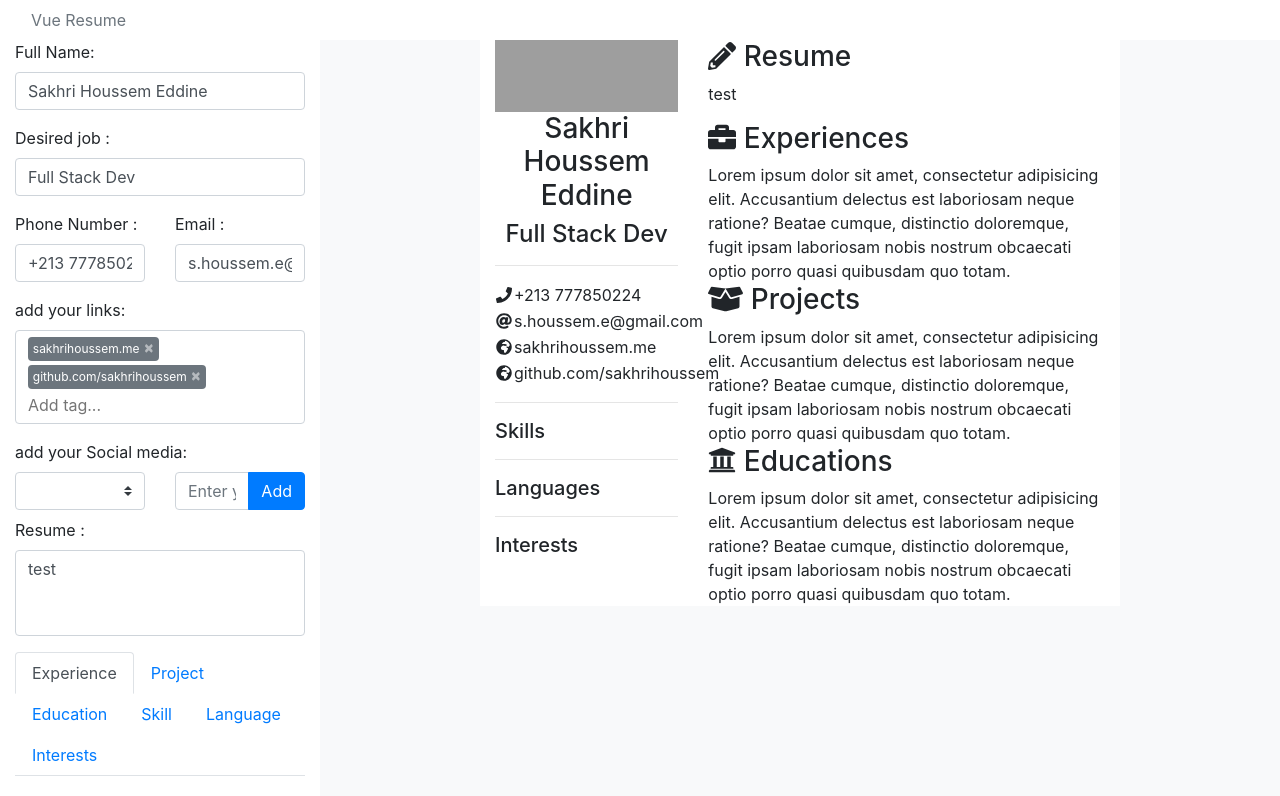
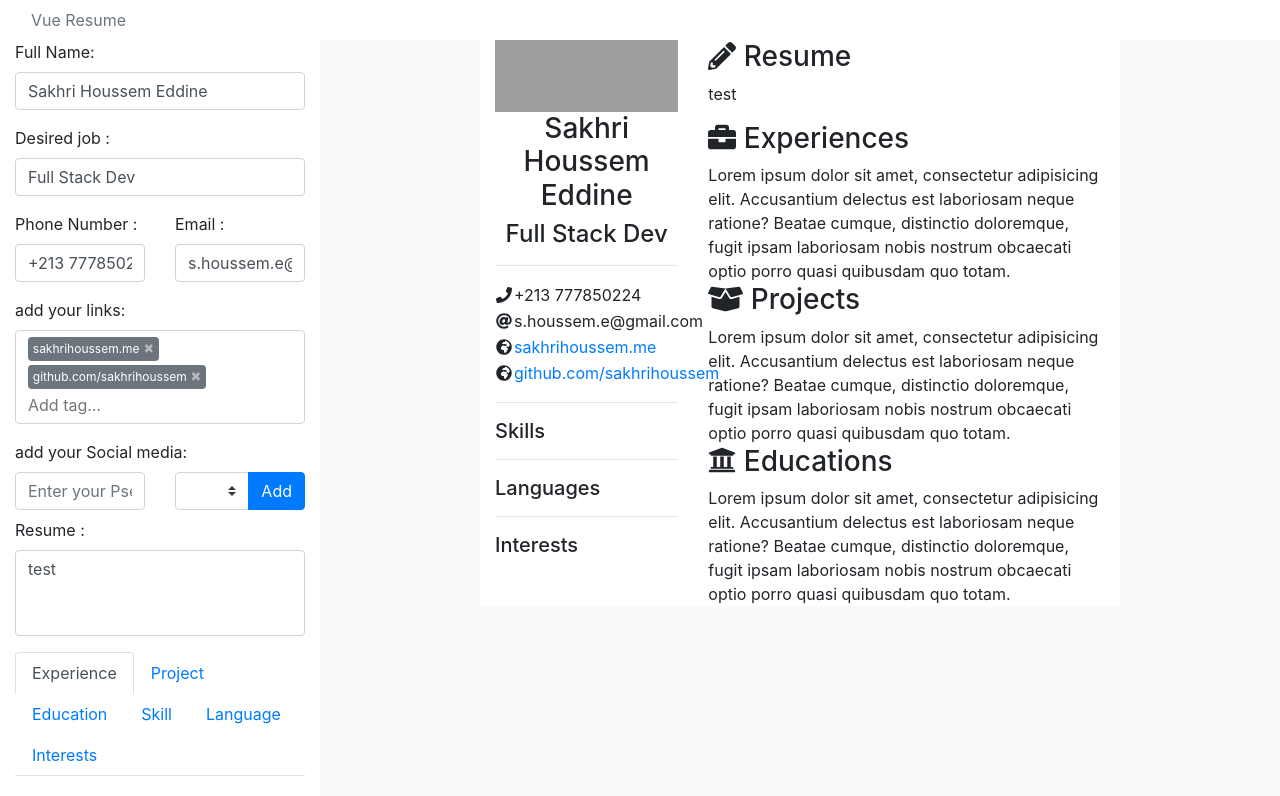
Before and after one commit to SakhriHoussem/vue-resume, a Vue app: page / in a window 1280 px wide. Shown: the top 796 px of the page. Built offline with nearby package versions, Linux system fonts and the light colour scheme; grey boxes are pictures that could not be loaded.

Commit message:
improve social media inputs and outputs
- change the organisation
- add active links

```diff
--- a/src/components/form/social.vue
+++ b/src/components/form/social.vue
@@ -3,11 +3,7 @@
         <b-col cols="12">
             <label>add your Social media:</label>
         </b-col>
-        <b-col>
-            <b-form-select :options="getSocialNetworksList" v-model="socialMedia"></b-form-select>
-        </b-col>
-        <b-col>
-            <b-input-group class="mb-2">
+        <b-col cols="12" sm="6" md="12" lg="6" >
             <b-form-input
                     class="form-control"
                     id="full-name"
@@ -16,6 +12,10 @@
                     required
                     placeholder="Enter your Pseudo"
             ></b-form-input>
+        </b-col>
+        <b-col cols="12" sm="6" md="12" lg="6">
+            <b-input-group class="mb-2">
+                <b-form-select :options="getSocialNetworksList" v-model="socialMedia"></b-form-select>
                 <b-input-group-append>
                     <b-button @click="addSocialNetwork" variant="primary">Add</b-button>
                 </b-input-group-append>
@@ -44,12 +44,16 @@
             ])
         },
         methods: {
+            findUrl(social, pseudo) {
+                return social.value === pseudo;
+            },
             addSocialNetwork () {
                 //todo: add validation
                 this.$store.commit('appendStateField',
                     { field: 'socialNetworks',
                         value: {icon:   this.socialMedia,
-                                                    pseudo: this.pseudo
+                                pseudo: this.pseudo,
+                                url:    this.getSocialNetworksList.find( value => value.value === this.socialMedia).url + this.pseudo
                         }
                     })
             }
--- a/src/components/paper/side.vue
+++ b/src/components/paper/side.vue
@@ -28,15 +28,15 @@
                     <font-awesome-icon icon="globe-africa" />
                 </td>
                 <td>
-                    {{ link }}
+                    <b-link target="_blank" :href="link">{{ link }}</b-link>
                 </td>
             </tr>
-            <tr v-for="social in getSocialNetworks" :key="social">
+            <tr v-for="(social, index) in getSocialNetworks" :key="index">
                 <td>
                     <font-awesome-icon :icon="['fab', social.icon]" />
                 </td>
                 <td>
-                    {{social.pseudo}}
+                    <b-link target="_blank" :href="social.url">{{social.pseudo}}</b-link>
                 </td>
             </tr>
 
--- a/src/store.js
+++ b/src/store.js
@@ -20,9 +20,9 @@ export default new Vuex.Store({
         selected: null,
         socialNetworksList: [
             { value: null, text: 'Please select an social media' },
-            { value: 'linkedin-in', text: 'LinkedIn'},
-            { value: 'facebook', text: 'Facebook'},
-            { value: 'instagram', text: 'Instagram'},
+            { value: 'linkedin-in', text: 'LinkedIn', url: 'https://www.linkedin.com/in/'},
+            { value: 'facebook', text: 'Facebook', url: 'https://www.facebook.com/'},
+            { value: 'instagram', text: 'Instagram', url: 'https://www.instagram.com/'},
             //todo: add more social networks
         ],
         levels: [
```
Lines whose indentation alone changed are shown as unchanged.
